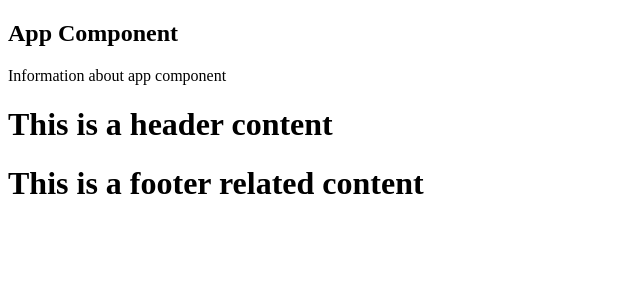
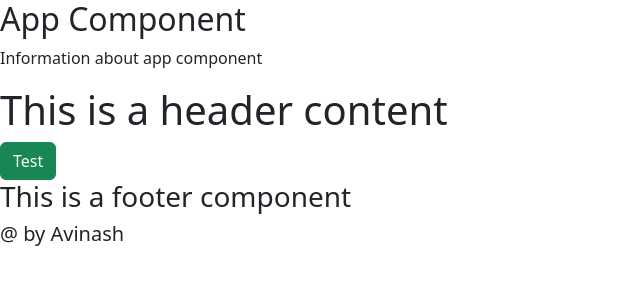
Before and after one commit to avinashpitti/react_pro, a React (Vite) app in the folder my-app/: page / in a window 1280 px wide. Shown: the top 300 px of the page, without its empty margins (0-640 px from the left). Built offline with nearby package versions, Linux system fonts and the light colour scheme.

Commit message:
components in react

```diff
--- a/my-app/index.html
+++ b/my-app/index.html
@@ -2,8 +2,9 @@
 <html lang="en">
   <head>
     <meta charset="UTF-8" />
-    <link rel="icon" type="image/svg+xml" href="/favicon.svg" />
+    <!-- <link rel="icon" type="image/svg+xml" href="/favicon.svg" />
     <meta name="viewport" content="width=device-width, initial-scale=1.0" />
+    <link href="https://cdn.jsdelivr.net/npm/bootstrap@5.0.2/dist/css/bootstrap.min.css" rel="stylesheet" integrity="sha384-EVSTQN3/azprG1Anm3QDgpJLIm9Nao0Yz1ztcQTwFspd3yD65VohhpuuCOmLASjC" crossorigin="anonymous"> -->
     <title>my-app</title>
   </head>
   <body>
--- a/my-app/package.json
+++ b/my-app/package.json
@@ -10,6 +10,7 @@
     "preview": "vite preview"
   },
   "dependencies": {
+    "bootstrap": "^5.3.8",
     "react": "^19.2.4",
     "react-dom": "^19.2.4"
   },
--- a/my-app/src/App.jsx
+++ b/my-app/src/App.jsx
@@ -1,13 +1,37 @@
-import Header from './header'
-import Footer from './footer'
+// import Header from './components/header'
+// import Footer from './components/footer'
 
-function App(){
-    return <div>
-                <h2>App Component</h2>
-                <p>Information about app component</p>
-                <Header/>
-                <Footer/>
-            </div>
+// function App(){
+//     return <div>
+//                 <h2>App Component</h2>
+//                 <p>Information about app component</p>
+//                 <Header/>
+//                 <Footer/>
+//             </div>
 
+// }
+
+// import React, { Component } from 'react'
+
+
+// export default App;
+
+
+import React, { Component } from 'react'
+import Header from './components/header'
+import Footer from './components/footer'
+
+class App extends Component {
+  render() {
+    return (
+      <div>
+        <h2>App Component</h2>
+        <p>Information about app component</p>
+        <Header />
+        <Footer />
+      </div>
+    )
+  }
 }
+
 export default App;
--- /dev/null
+++ b/my-app/src/components/footer.jsx
@@ -0,0 +1,9 @@
+
+let Footer=()=>{
+    return <div>
+        <h3>This is a footer component</h3>
+        <h5>@ by Avinash</h5>
+    </div>
+}
+
+export default Footer;
--- /dev/null
+++ b/my-app/src/components/header.jsx
@@ -0,0 +1,8 @@
+function Header(){
+    return <div>
+    <h1>This is a header content</h1>
+    <button className="btn btn-success">Test</button>
+    </div>
+}
+
+export default Header;
--- a/my-app/src/footer.jsx
+++ /dev/null
@@ -1,5 +0,0 @@
-function Footer(){
-    return <h1>This is a footer related content</h1>
-}
-
-export default Footer;
--- a/my-app/src/header.jsx
+++ /dev/null
@@ -1,5 +0,0 @@
-function Header(){
-    return <h1>This is a header content</h1>
-}
-
-export default Header;
--- a/my-app/src/main.jsx
+++ b/my-app/src/main.jsx
@@ -10,6 +10,7 @@
 import React from 'react'
 import ReactDOM from 'react-dom/client'
 import App from './App'
+import 'bootstrap/dist/css/bootstrap.css'
 // import Header from './header'
 // import Footer from './footer'
 
```
Also changed, not shown: 1 other file (tests, documents, lock files or other folders).
